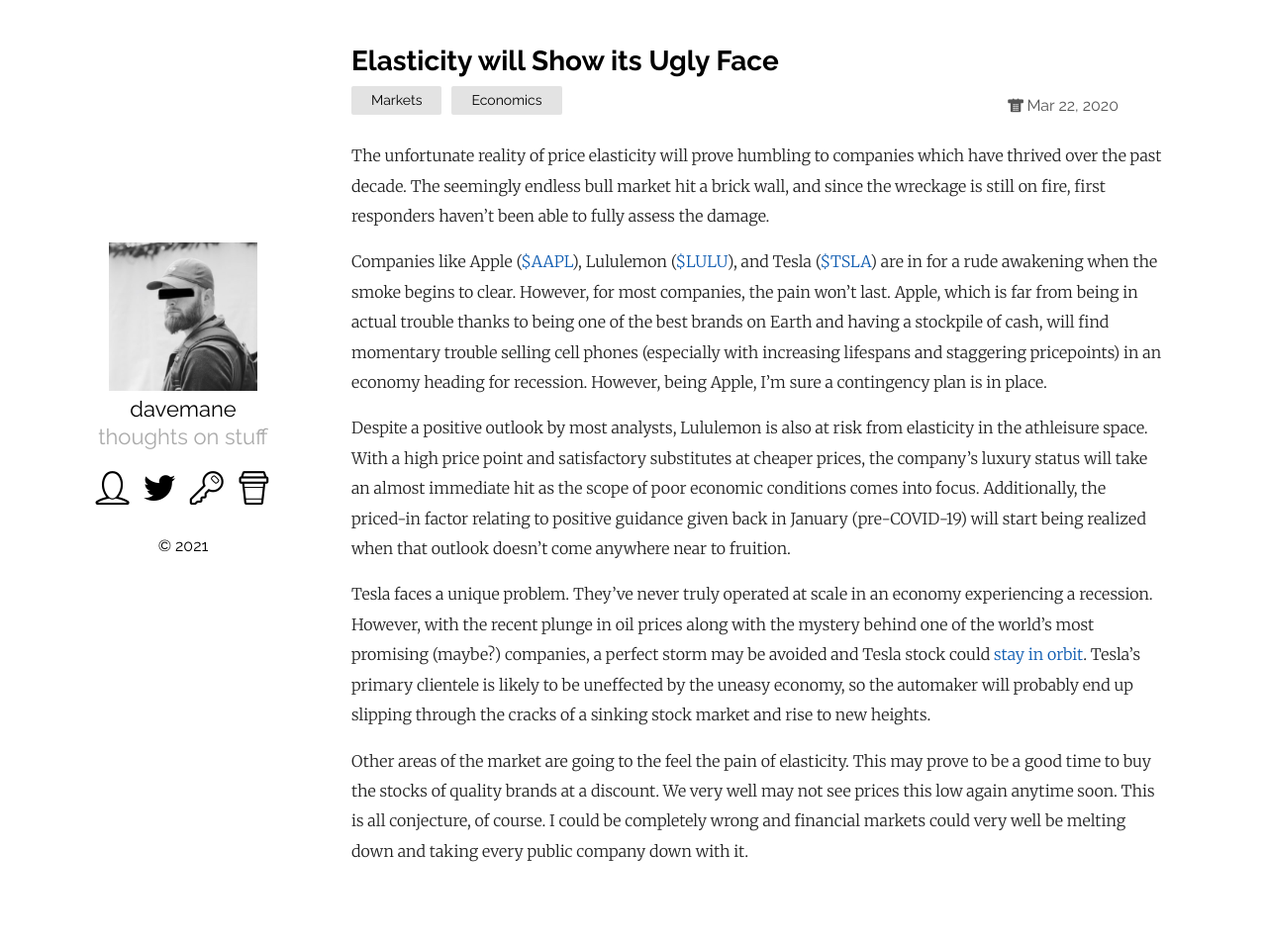
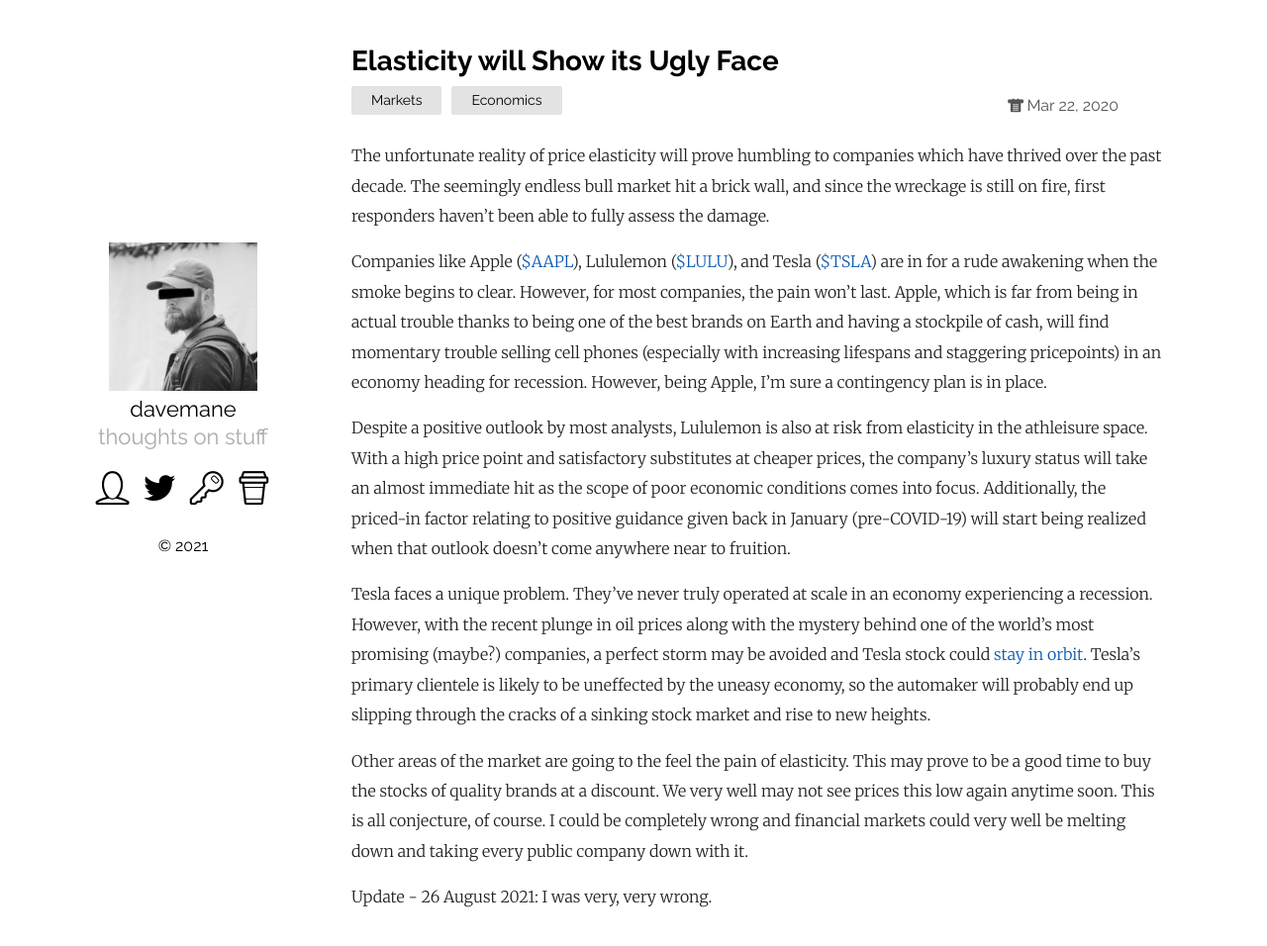
Before and after one commit to davemane/calvinelliot, a Jekyll site: the page built from _posts/2020-03-22-1.markdown, in a window 1280 px wide and 967 px high. Shown: the top 956 px of the window at 99% size. Built offline with Jekyll 4.4.1, drawn with Linux system fonts in a browser that asks for light colours.

Commit message:
Update 2020-03-22-1.markdown

```diff
--- a/_posts/2020-03-22-1.markdown
+++ b/_posts/2020-03-22-1.markdown
@@ -13,3 +13,5 @@ Despite a positive outlook by most analysts, Lululemon is also at risk from elas
 Tesla faces a unique problem. They've never truly operated at scale in an economy experiencing a recession. However, with the recent plunge in oil prices along with the mystery behind one of the world's most promising (maybe?) companies, a perfect storm may be avoided and Tesla stock could [stay in orbit](https://www.space.com/spacex-starman-tesla-falcon-heavy-first-orbit-sun.html). Tesla's primary clientele is likely to be uneffected by the uneasy economy, so the automaker will probably end up slipping through the cracks of a sinking stock market and rise to new heights.
 
 Other areas of the market are going to the feel the pain of elasticity. This may prove to be a good time to buy the stocks of quality brands at a discount. We very well may not see prices this low again anytime soon. This is all conjecture, of course. I could be completely wrong and financial markets could very well be melting down and taking every public company down with it.
+
+Update - 26 August 2021: I was very, very wrong.
```
